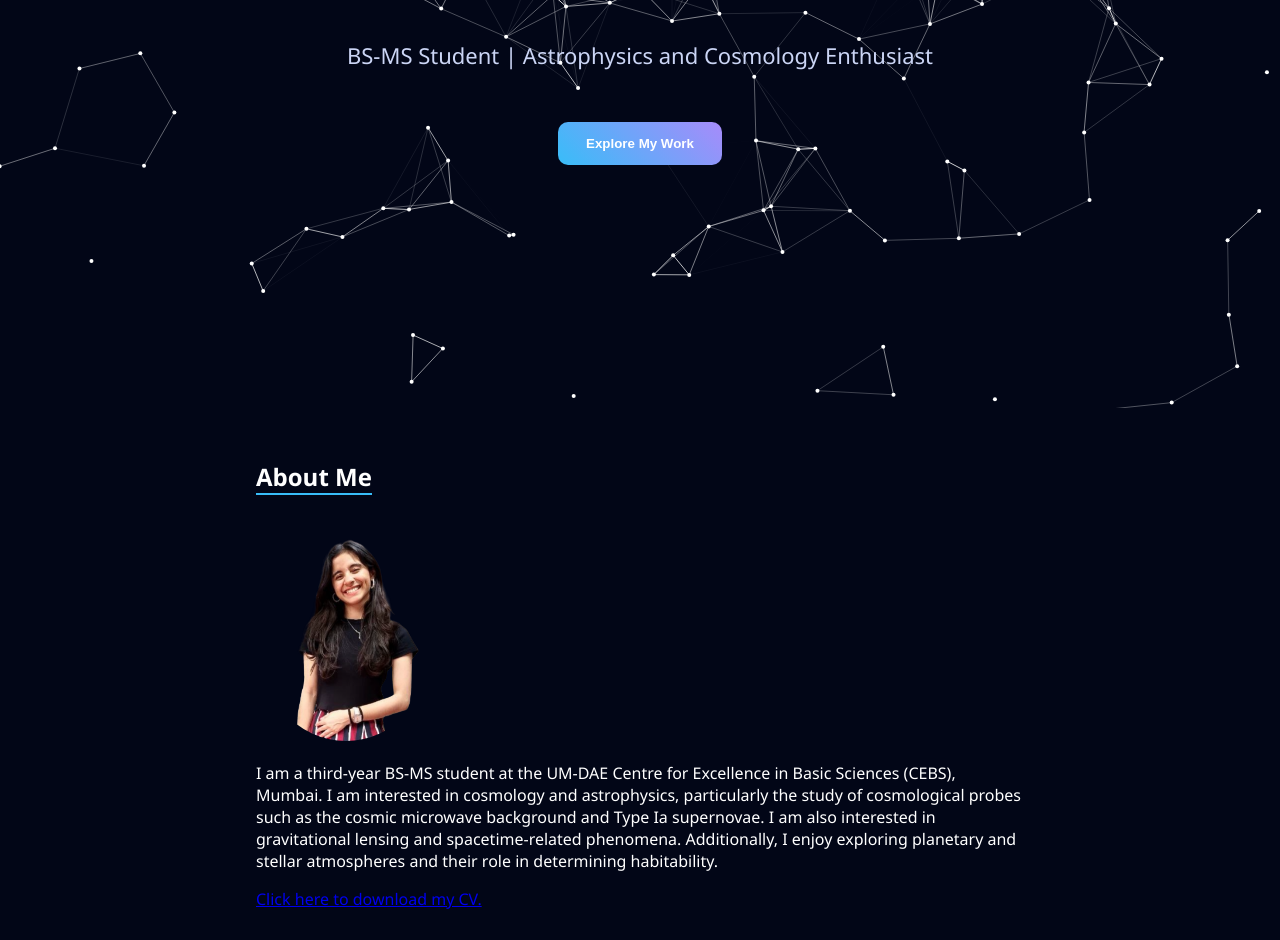
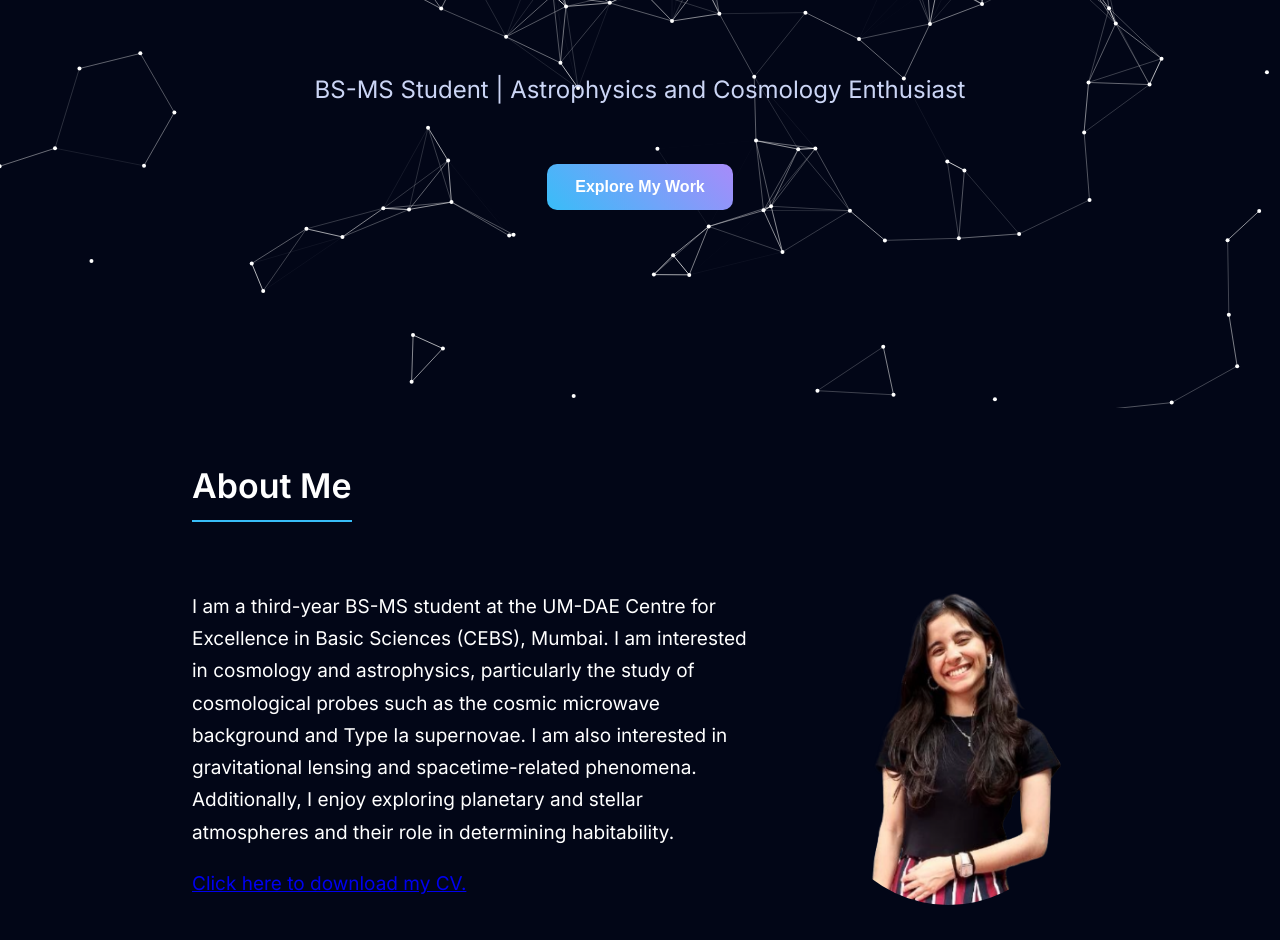
Before and after one commit to dhritikotwal/dhritikotwal.github.io, a plain HTML site: page index.html in a window 1280 px wide. Shown: the part 392-1332 px from the top of the page. Drawn offline with nearby package versions, Linux system fonts and the light colour scheme.

Commit message:
Update index.html

```diff
--- a/index.html
+++ b/index.html
@@ -6,6 +6,8 @@
 <meta name="viewport" content="width=device-width, initial-scale=1.0">
 
 <title>Dhriti Kotwal</title>
+
+<link href="https://fonts.googleapis.com/css2?family=Inter:wght@300;400;600&display=swap" rel="stylesheet">
 
 <script src="https://cdn.jsdelivr.net/npm/particles.js@2.0.0/particles.min.js"></script>
 
@@ -17,9 +19,11 @@ scroll-behavior:smooth;
 
 body{
 margin:0;
-font-family:"Segoe UI",sans-serif;
+font-family:"Inter",sans-serif;
 background:#020617;
 color:white;
+font-size:18px;
+line-height:1.7;
 }
 
 /* STAR BACKGROUND */
@@ -51,6 +55,7 @@ nav a{
 color:white;
 text-decoration:none;
 margin-left:25px;
+font-size:18px;
 }
 
 nav a:hover{
@@ -69,7 +74,7 @@ text-align:center;
 }
 
 .hero h1{
-font-size:60px;
+font-size:72px;
 letter-spacing:2px;
 background:linear-gradient(90deg,#38bdf8,#a78bfa,#38bdf8);
 background-size:200% auto;
@@ -79,7 +84,7 @@ animation:glowText 6s linear infinite;
 }
 
 .hero p{
-font-size:22px;
+font-size:24px;
 color:#cbd5f5;
 }
 
@@ -100,6 +105,7 @@ border-radius:10px;
 background:linear-gradient(45deg,#38bdf8,#a78bfa);
 color:white;
 font-weight:bold;
+font-size:16px;
 cursor:pointer;
 transition:0.3s;
 }
@@ -112,40 +118,61 @@ box-shadow:0 0 15px rgba(56,189,248,0.7);
 /* SECTIONS */
 
 section{
-padding:90px 20%;
+padding:70px 15%;
 }
 
 h2{
+font-size:34px;
+margin-bottom:20px;
 border-bottom:2px solid #38bdf8;
 display:inline-block;
+padding-bottom:5px;
 }
 
-/* PROFILE IMAGE */
+p{
+font-size:19px;
+max-width:900px;
+}
+
+/* ABOUT LAYOUT */
+
+.about-container{
+display:flex;
+align-items:center;
+gap:60px;
+margin-top:30px;
+flex-wrap:wrap;
+}
+
+.about-text{
+flex:2;
+}
 
 .profile{
-width:180px;
+width:230px;
 border-radius:50%;
-margin-top:20px;
+flex:1;
 }
 
 /* PROJECT CARDS */
 
 .card-container{
 display:grid;
-grid-template-columns:repeat(auto-fit,minmax(250px,1fr));
-gap:20px;
+grid-template-columns:repeat(auto-fit,minmax(260px,1fr));
+gap:25px;
 margin-top:30px;
 }
 
 .card{
 background:#1e293b;
-padding:20px;
-border-radius:10px;
+padding:25px;
+border-radius:12px;
 transition:0.3s;
 }
 
 .card:hover{
 transform:scale(1.05);
+box-shadow:0 0 15px rgba(56,189,248,0.3);
 }
 
 /* IMAGE GALLERY */
@@ -168,8 +195,8 @@ footer{
 text-align:center;
 padding:30px;
 background:#020617;
+margin-top:50px;
 }
-
 </style>
 </head>
 
@@ -214,9 +241,9 @@ background:#020617;
 
 <h2>About Me</h2>
 
-<br>
+<div class="about-container">
 
-<img src="assets/images/profile.jpg" class="profile">
+<div class="about-text">
 
 <p>
 I am a third-year BS-MS student at the UM-DAE Centre for Excellence in Basic Sciences (CEBS), Mumbai.
@@ -226,6 +253,12 @@ I am interested in cosmology and astrophysics, particularly the study of cosmolo
 <p>
 <a href="assets/documents/cv.pdf" target="_blank">Click here to download my CV.</a>
 </p>
+
+</div>
+
+<img src="assets/images/profile.jpg" class="profile">
+
+</div>
 
 </section>
 
```
